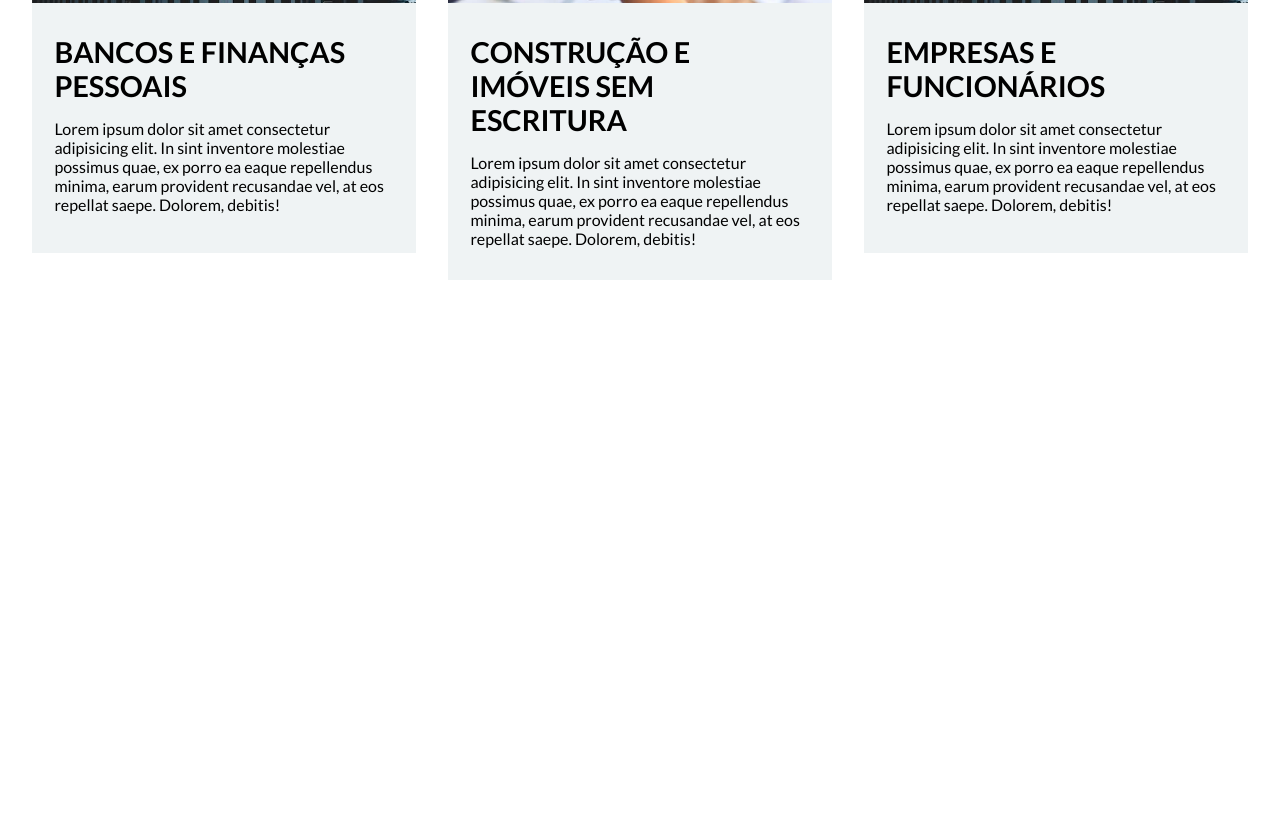
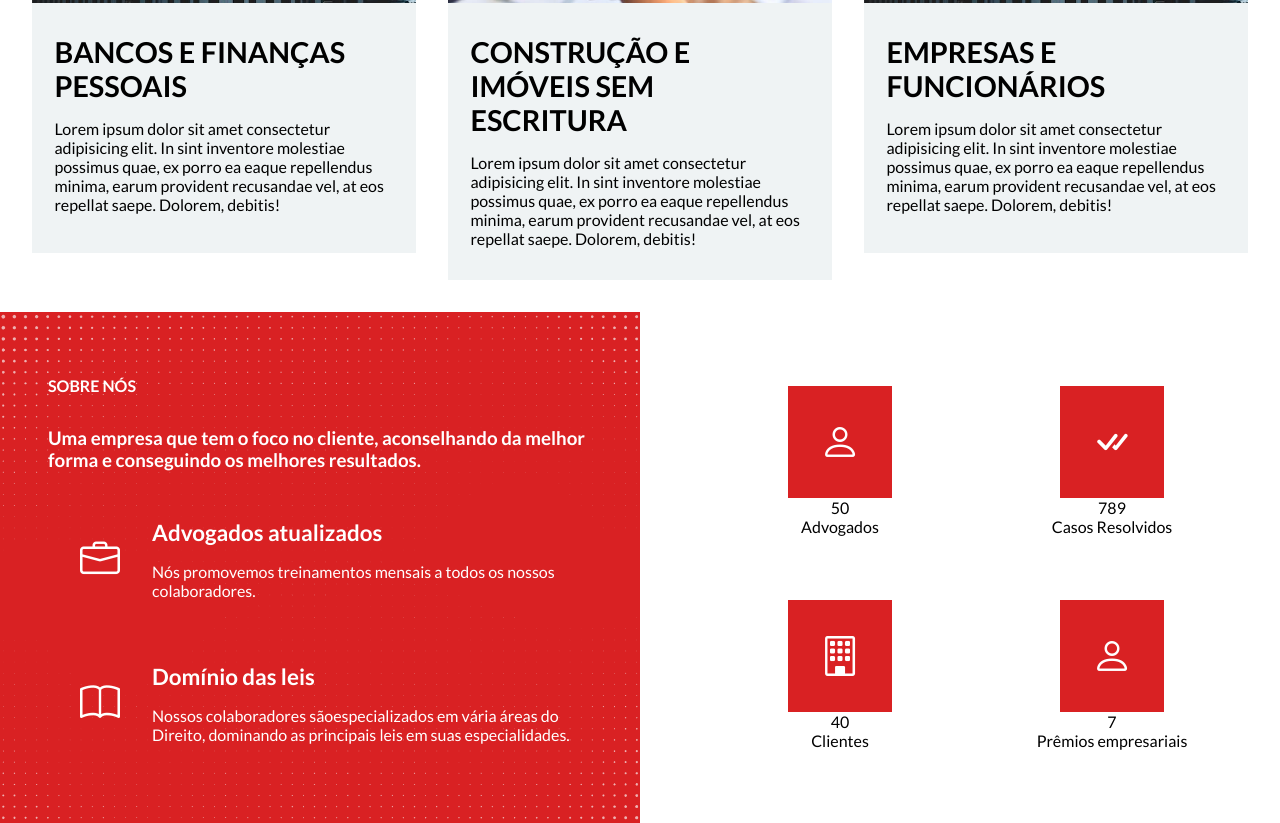
Before and after one commit to daniel3g/person-hardman, a plain HTML site: page index.html in a window 1280 px wide. Shown: the part 1669-2492 px from the top of the page. Before the commit the page ends 1981 px from the top, so only its background shows below. Drawn offline with nearby package versions, Linux system fonts and the light colour scheme.

Commit message:
iniciando section

```diff
--- a/css/style.css
+++ b/css/style.css
@@ -198,3 +198,58 @@ i {
   margin-bottom: 1rem;
   text-transform: uppercase;
 }
+
+#about {
+  display: flex;
+  flex-wrap: wrap;
+  align-items: center;
+  gap: 2rem;
+}
+
+#about-text {
+  background-image: url(../img/pattern.png);
+  background-size: cover;
+  background-position: center;
+  color: var(--primary-text-color);
+  flex: 1 1 0;
+  display: flex;
+  flex-direction: column;
+  justify-content: center;
+  gap: 2rem;
+  padding: 4rem 3rem;
+}
+
+#about-text .section-subtitle,
+#about-text .section-title {
+  color: var(--primary-text-color);
+}
+
+#about-text i {
+  background-color: transparent;
+}
+
+.about-description {
+  display: flex;
+  align-items: center;
+}
+
+.about-description h4 {
+  font-size: 1.4rem;
+  margin-bottom: 1rem;
+}
+
+#about-data {
+  flex: 1 1 0;
+  display: flex;
+  flex-wrap: wrap;
+  padding: 2rem;
+}
+
+#about-data .data {
+  width: 50%;
+  display: flex;
+  flex-direction: column;
+  align-items: center;
+  justify-content: center;
+  padding: 2rem;
+}
--- a/index.html
+++ b/index.html
@@ -88,5 +88,59 @@
             </div>
         </div>
     </main>
+
+    <section id="about">
+        <div id="about-text">
+            <p class="section-subtitle">Sobre nós</p>
+            <h3 class="section-title">
+                Uma empresa que tem o foco no cliente, aconselhando da melhor forma e conseguindo os melhores resultados.
+            </h3>
+            <div class="about-description">
+                <i class="bi bi-briefcase"></i>
+                <div>
+                    <h4>Advogados atualizados</h4>
+                    <p>
+                        Nós promovemos treinamentos mensais a todos os nossos colaboradores.
+                    </p>
+                </div>
+            </div>
+
+            <div class="about-description">
+                <i class="bi bi-book"></i>
+                <div>
+                    <h4>Domínio das leis</h4>
+                    <p>
+                        Nossos colaboradores sãoespecializados em vária áreas do Direito, dominando as principais leis em suas especialidades.
+                    </p>
+                </div>
+            </div>
+        </div>
+
+        <div id="about-data">
+            <div class="data">
+                <i class="bi bi-person"></i>
+                <p class="number">50</p>
+                <p class="text">Advogados</p>
+            </div>
+
+            <div class="data">
+                <i class="bi bi-check-all"></i>
+                <p class="number">789</p>
+                <p class="text">Casos Resolvidos</p>
+            </div>
+
+            <div class="data">
+                <i class="bi bi-building"></i>
+                <p class="number">40</p>
+                <p class="text">Clientes</p>
+            </div>
+
+            <div class="data">
+                <i class="bi bi-person"></i>
+                <p class="number">7</p>
+                <p class="text">Prêmios empresariais</p>
+            </div>
+        </div>
+    </section>
 </body>
 </html>
```
